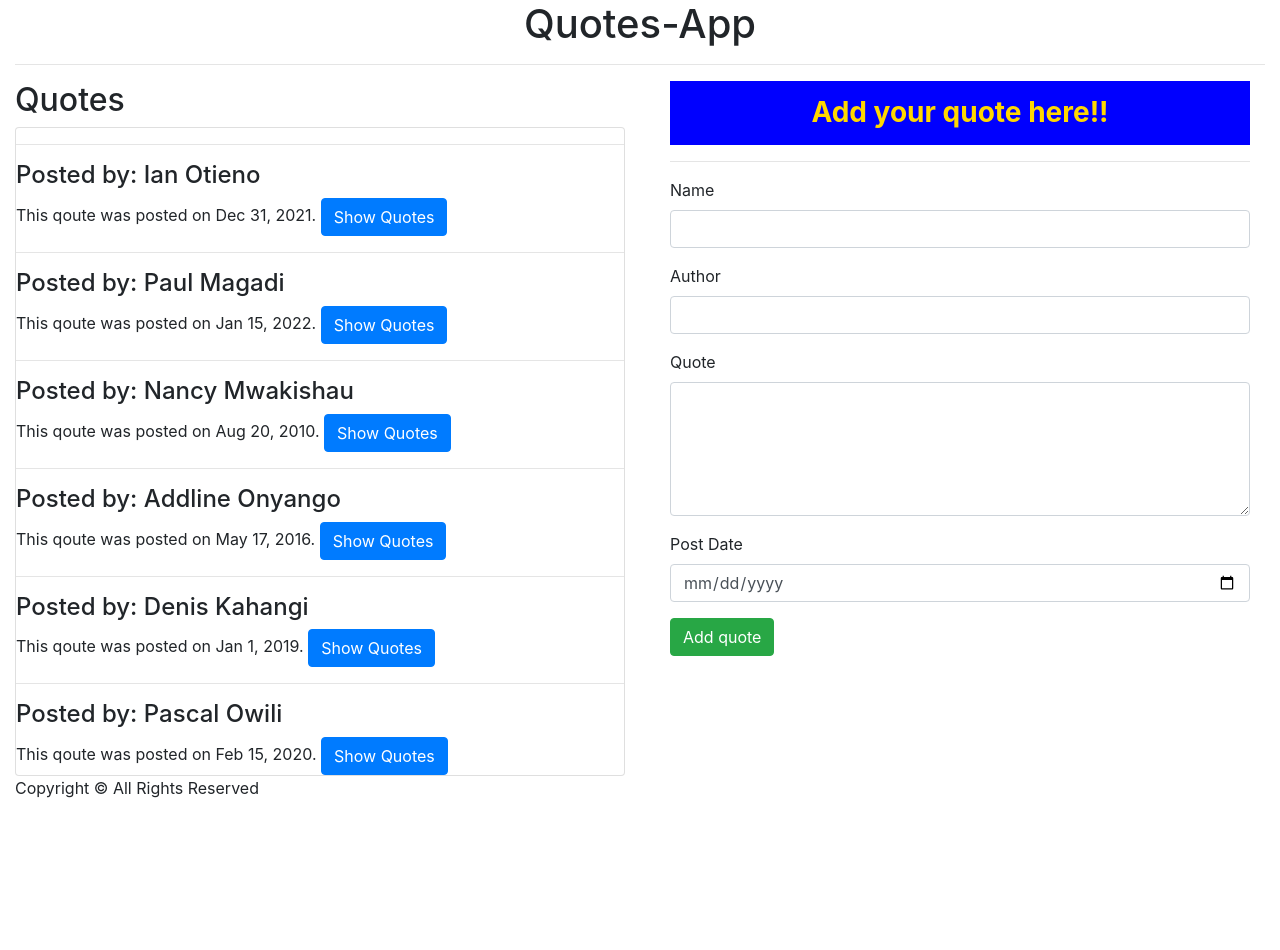
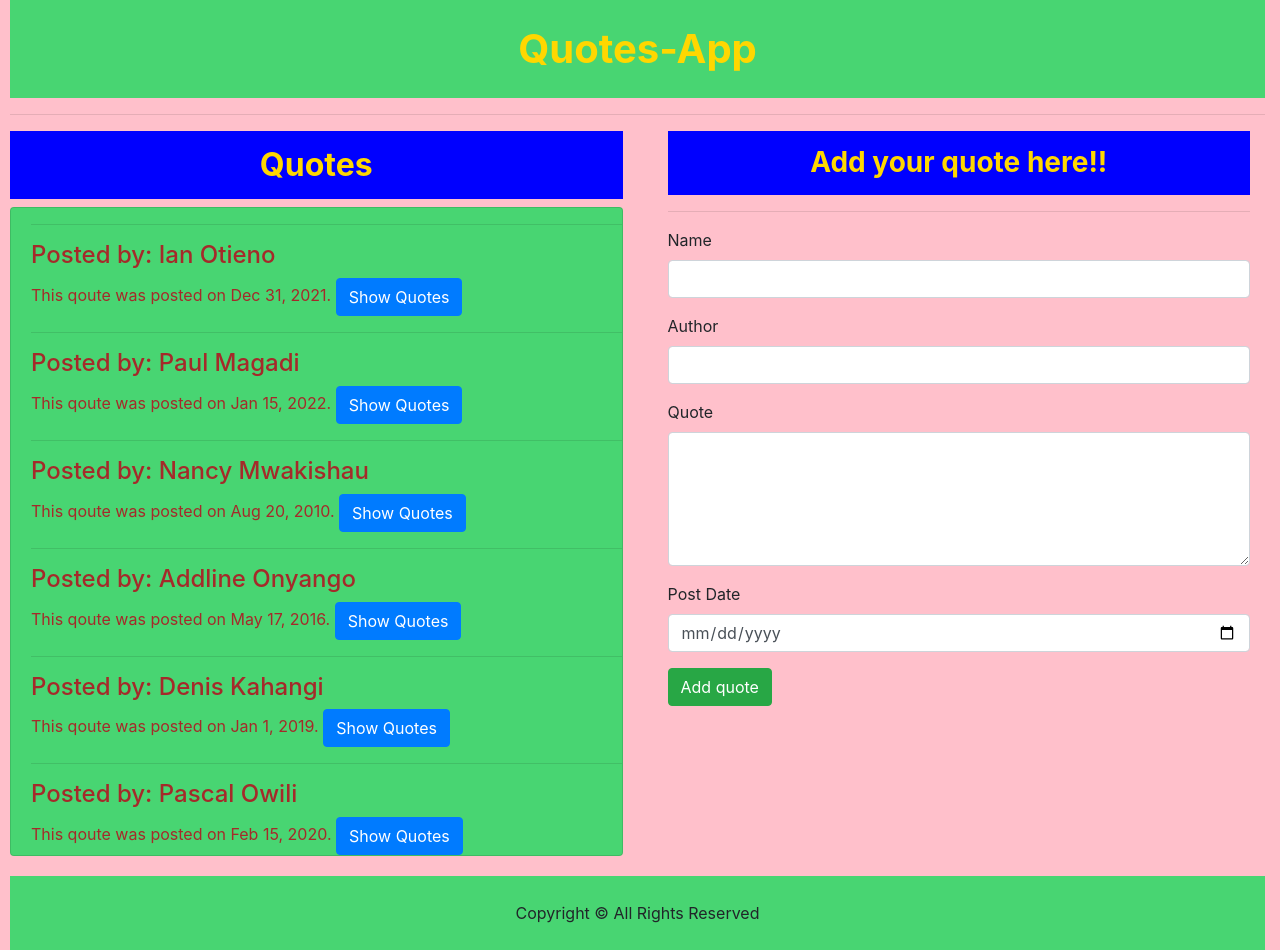
Before and after one commit to ian-otieno/Quotes-App, an Angular app: page / in a window 1280 px wide. Before the commit the page ends 800 px from the top, so only its background shows below. Built offline with nearby package versions, Linux system fonts and the light colour scheme.

Commit message:
style quotes cmponent

```diff
--- a/src/app/quotes/quotes.component.css
+++ b/src/app/quotes/quotes.component.css
@@ -0,0 +1,42 @@
+.container-fluid{
+    background-color: pink;
+    background-attachment: fixed;
+    padding-left: 10px;
+
+}
+.card{
+    padding-left: 20px;
+    background-color:rgba(33, 218, 95, 0.822);
+    opacity: 1;
+    color: brown;
+}
+h1{
+    text-align: center;
+    background-color: rgb(33,218,95,0.822);
+    padding: 25px;
+    color: gold;
+    font-weight: bolder;
+}
+h2{
+    padding: 15px;
+    background-color: blue;
+    color: gold;
+    font-weight: bolder;
+    text-align: center
+
+
+}
+
+.warning{
+    position: relative;
+    margin-bottom: 10px;
+    padding-bottom: 10px;
+    font-size: 20px;
+    font-style: italic;
+    font-weight: bolder;
+}
+.ft{
+    padding: 25px;
+    background-color: rgb(33,218,95,0.822);
+    text-align: center;
+}
```
